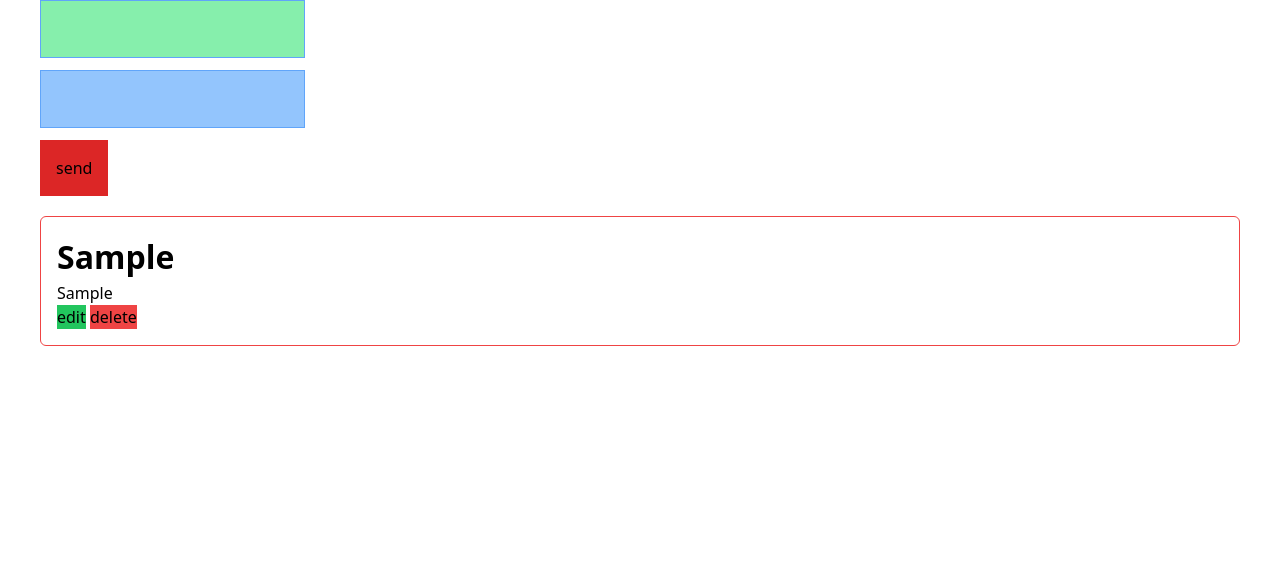
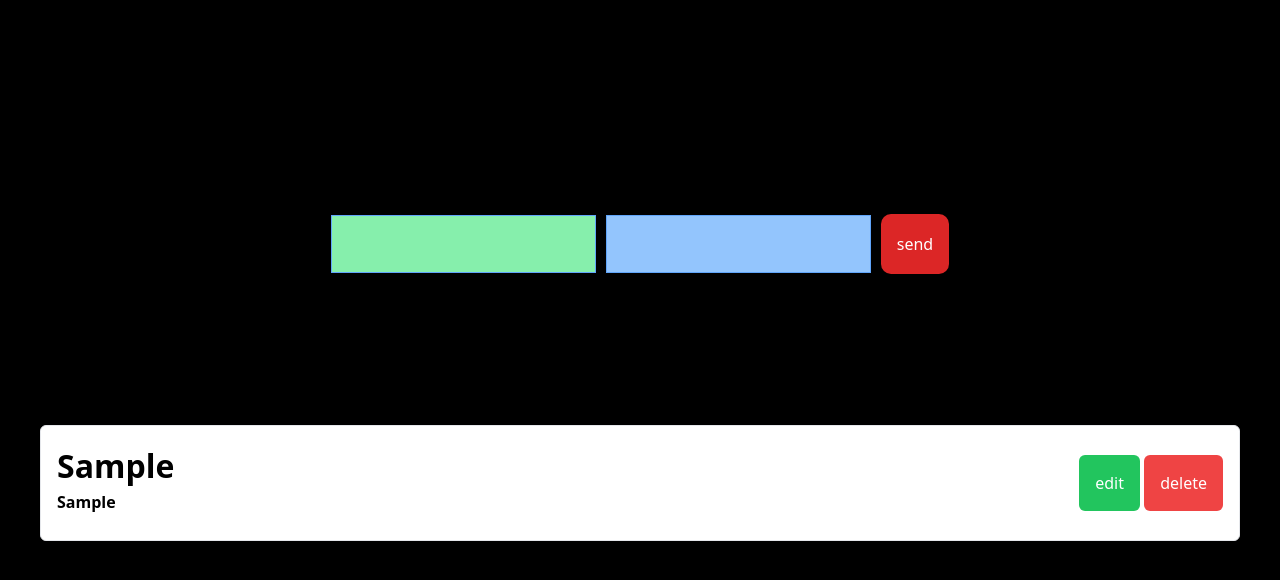
Before and after one commit to User-Takhirov/Month-4-Day-3, a website: page src/index.html in a window 1280 px wide. Both pictures are taken after typing "Sample", "Sample" into the empty fields and a click on the button "send". Drawn offline with Linux system fonts and the light colour scheme.

Commit message:
js day 3

```diff
--- a/src/index.html
+++ b/src/index.html
@@ -6,9 +6,12 @@
     <link rel="stylesheet" href="./output.css" />
     <title>Document</title>
   </head>
-  <body>
+  <body class="bg-black">
     <div class="container">
-      <form class="form mb-[20px]">
+      <form class="form mb-[20px] flex justify-center items-center">
+        <div
+          class="w-[700px] h-[300px] gap-[10px] flex justify-center mt-[100px] items-center"
+        >
           <div class="mb-[12px]">
             <input
               name="first_name"
@@ -23,14 +26,15 @@
               type="text"
             />
           </div>
-        <button class="p-4 bg-red-600">send</button>
+          <button class="py-[18px] text-white px-4 bg-red-600 rounded-[10px] mt-[-13px]">
+            send
+          </button>
+        </div>
       </form>
 
-      <div class="cards"></div>
+      <div class="mt-[25px] cards"></div>
     </div>
-    <div class="container">
-
-    </div>
+    <div class="container"></div>
     <script src="./index.js"></script>
   </body>
 </html>
--- a/src/index.js
+++ b/src/index.js
@@ -8,11 +8,15 @@ const render = () => {
   cards.innerHTML = data
     .map(
       (item) => `
-    <div class=" border border-red-500 p-4 rounded-md  bg-white">
-      <h1 class="font-bold text-[32px]">${item.first_name}</h1>
-      <p>${item.address}</p>
-      <button onclick="editItem(${item.id})" class="bg-green-500">edit</button>
-      <button onclick="deleteItem(${item.id})" class="bg-red-500">delete</button>
+    <div class=" border  p-4 rounded-md flex justify-between items-center  bg-white mb-[10px] ">
+    <div>
+    <h1 class="font-bold text-[32px]">${item.first_name}</h1>
+    <p class="font-bold mb-[10px]">${item.address}</p>
+    </div>
+      <div>
+      <button onclick="editItem(${item.id})" class="bg-green-500 p-4 rounded-md text-white">edit</button>
+      <button onclick="deleteItem(${item.id})" class="bg-red-500 p-4 rounded-md text-white">delete</button>
+      </div>
     </div>
     `
     )
```
Also changed, not shown: src/output.css. Lines whose indentation alone changed are shown as unchanged.
